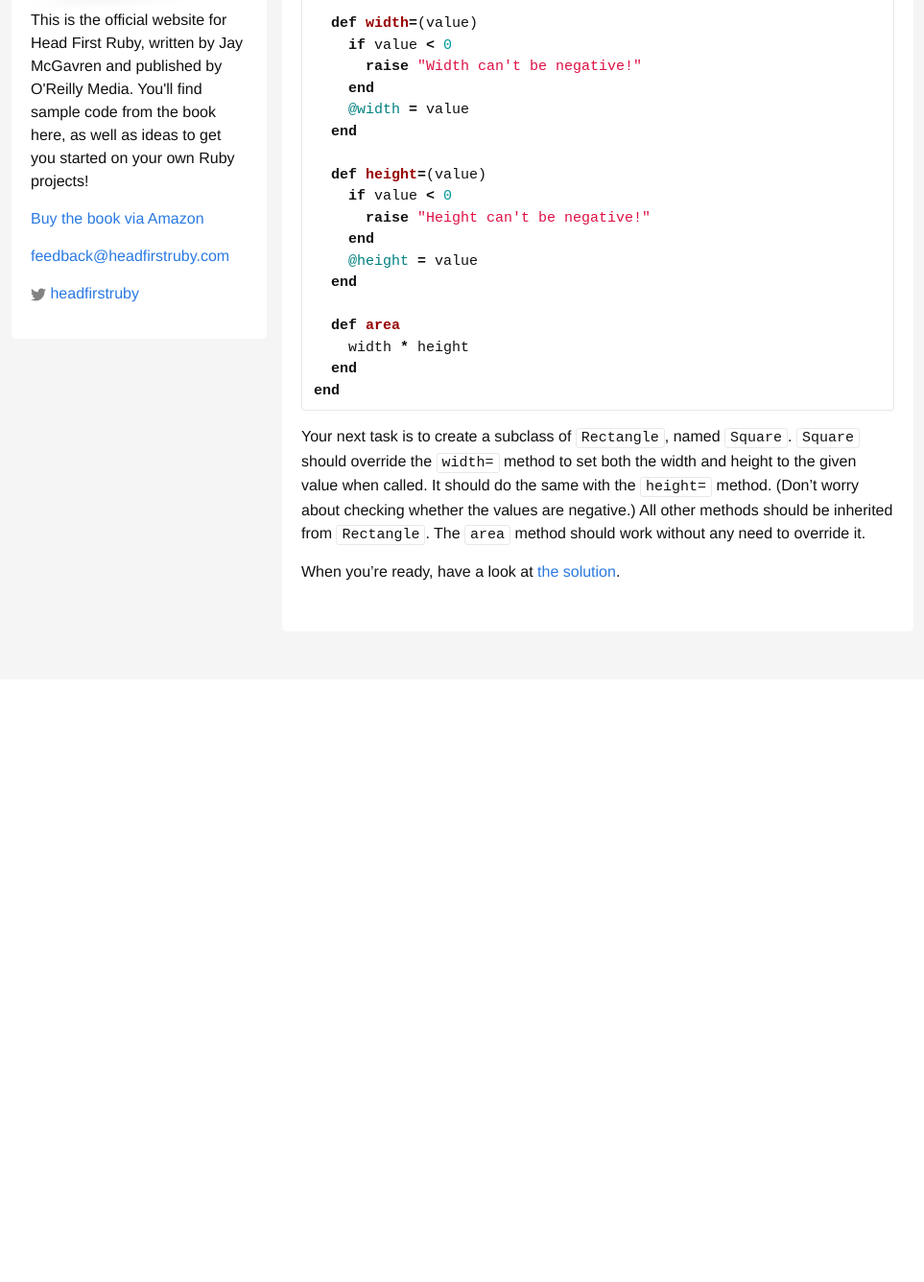
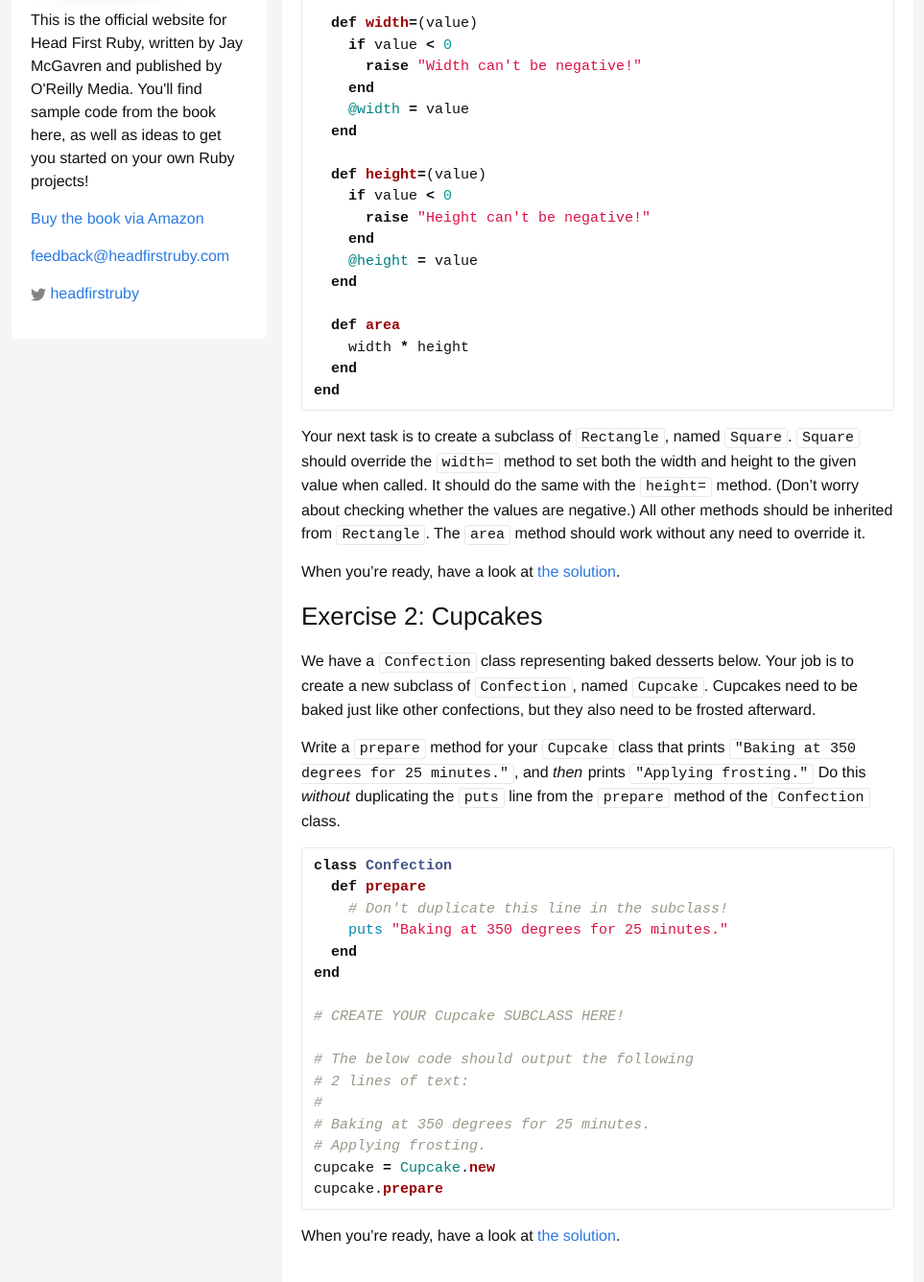
Before and after one commit to jaymcgavren/headfirstgo.com, a Jekyll site: the page built from exercises/ch03.md, in a window 1280 px wide and 1400 px high, scrolled down 415 px. Shown: the top 1336 px of the window at 96% size, without its empty margins (158-1121 px from the left). Built offline with Jekyll 4.4.1, drawn with Linux system fonts in a browser that asks for light colours; before the commit the page ends 1123 px from its top, so only the background shows below that.

Commit message:
Add "super" exercise.

```diff
--- a/exercises/ch03.md
+++ b/exercises/ch03.md
@@ -36,3 +36,30 @@ end
 Your next task is to create a subclass of `Rectangle`, named `Square`. `Square` should override the `width=` method to set both the width and height to the given value when called. It should do the same with the `height=` method. (Don't worry about checking whether the values are negative.) All other methods should be inherited from `Rectangle`. The `area` method should work without any need to override it.
 
 When you're ready, have a look at [the solution](/solutions/ch03_01.html).
+
+### Exercise 2: Cupcakes
+
+We have a `Confection` class representing baked desserts below. Your job is to create a new subclass of `Confection`, named `Cupcake`. Cupcakes need to be baked just like other confections, but they also need to be frosted afterward.
+
+Write a `prepare` method for your `Cupcake` class that prints `"Baking at 350 degrees for 25 minutes."`, and *then* prints `"Applying frosting."` Do this *without* duplicating the `puts` line from the `prepare` method of the `Confection` class.
+
+{% highlight ruby %}
+class Confection
+  def prepare
+    # Don't duplicate this line in the subclass!
+    puts "Baking at 350 degrees for 25 minutes."
+  end
+end
+
+# CREATE YOUR Cupcake SUBCLASS HERE!
+
+# The below code should output the following
+# 2 lines of text:
+#
+# Baking at 350 degrees for 25 minutes.
+# Applying frosting.
+cupcake = Cupcake.new
+cupcake.prepare
+{% endhighlight %}
+
+When you're ready, have a look at [the solution](/solutions/ch03_02.html).
```
Also changed, not shown: solutions/ch03_02.md (added, +37 -0 lines).
